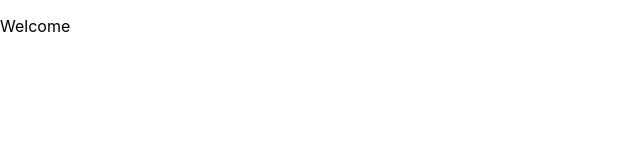
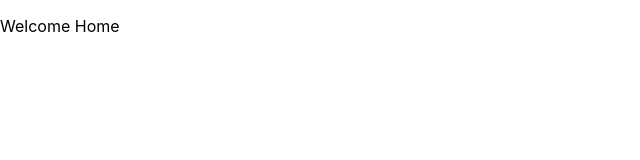
Before and after one commit to afroguy16/finda, a React (Create React App) app: page / in a window 1280 px wide. Shown: the top 160 px of the page, without its empty margins (0-640 px from the left). Built offline with nearby package versions, Linux system fonts and the light colour scheme.

Commit message:
feat: [setup] add home to startup page

```diff
--- a/src/App.tsx
+++ b/src/App.tsx
@@ -1,8 +1,10 @@
+import Home from "./views/home";
+
 function App() {
   return (
-    <div className="App">
-      <p>Welcome</p>
-    </div>
+    <>
+      <Home />
+    </>
   );
 }
 
--- a/src/components/user/index.tsx
+++ b/src/components/user/index.tsx
@@ -1,9 +1,9 @@
 import { UserT } from '../../types/user'
-import styles from './tag.module.css'
+import styles from './user.module.scss'
 
 type Props = Omit<UserT, 'id'>
 
-const Tag = (props: Props) => {
+const User = (props: Props) => {
   const { login, avatar_url, type } = props
 
   return (
@@ -19,4 +19,4 @@ const Tag = (props: Props) => {
   )
 }
 
-export default Tag
+export default User
--- /dev/null
+++ b/src/views/home/index.tsx
@@ -0,0 +1,11 @@
+import styles from './home.module.scss'
+
+const Home = () => {
+  return (
+    <div className={styles.wrapper}>
+      <p>Welcome Home</p>
+    </div>
+  )
+}
+
+export default Home
```
Also changed, not shown: src/components/user/user.module.scss (added), src/views/home/home.module.scss (added), 1 other file (tests, documents, lock files or other folders).
